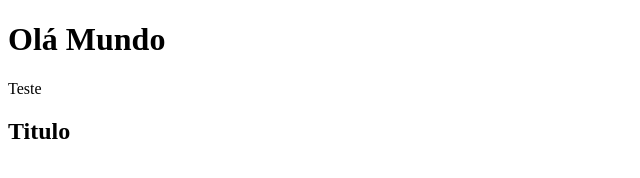
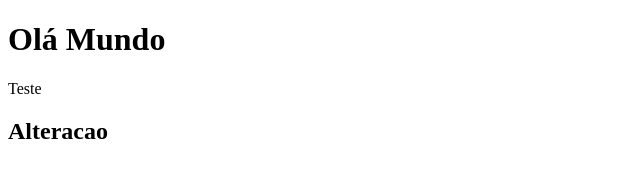
Before and after one commit to FelipeFelixhub/curso_git_1, a plain HTML site: page index.html in a window 1280 px wide. Shown: the full height of the page, 0-640 px from the left. Drawn offline with Linux system fonts and the light colour scheme.

Commit message:
Enviando alteracoes

```diff
--- a/index.html
+++ b/index.html
@@ -9,6 +9,6 @@
 <body>
     <h1>Olá Mundo</h1>
     <p>Teste</p>
-    <h2>Titulo</h2>
+    <h2>Alteracao</h2>
 </body>
 </html>
```
